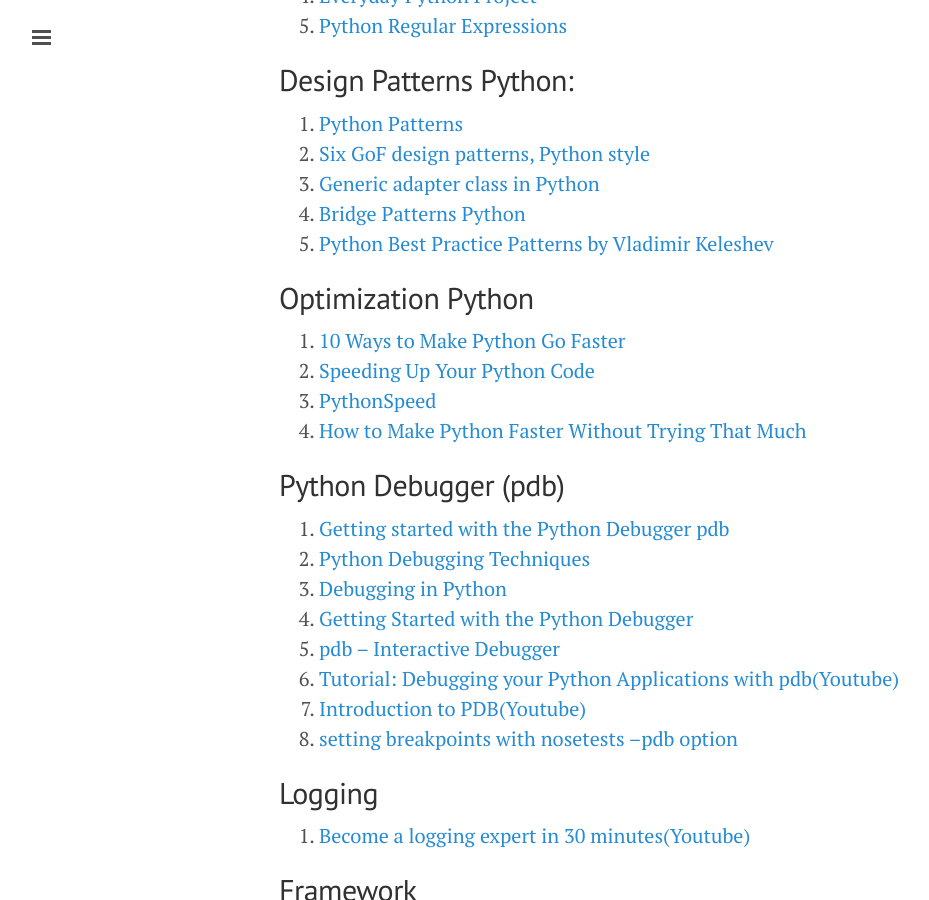
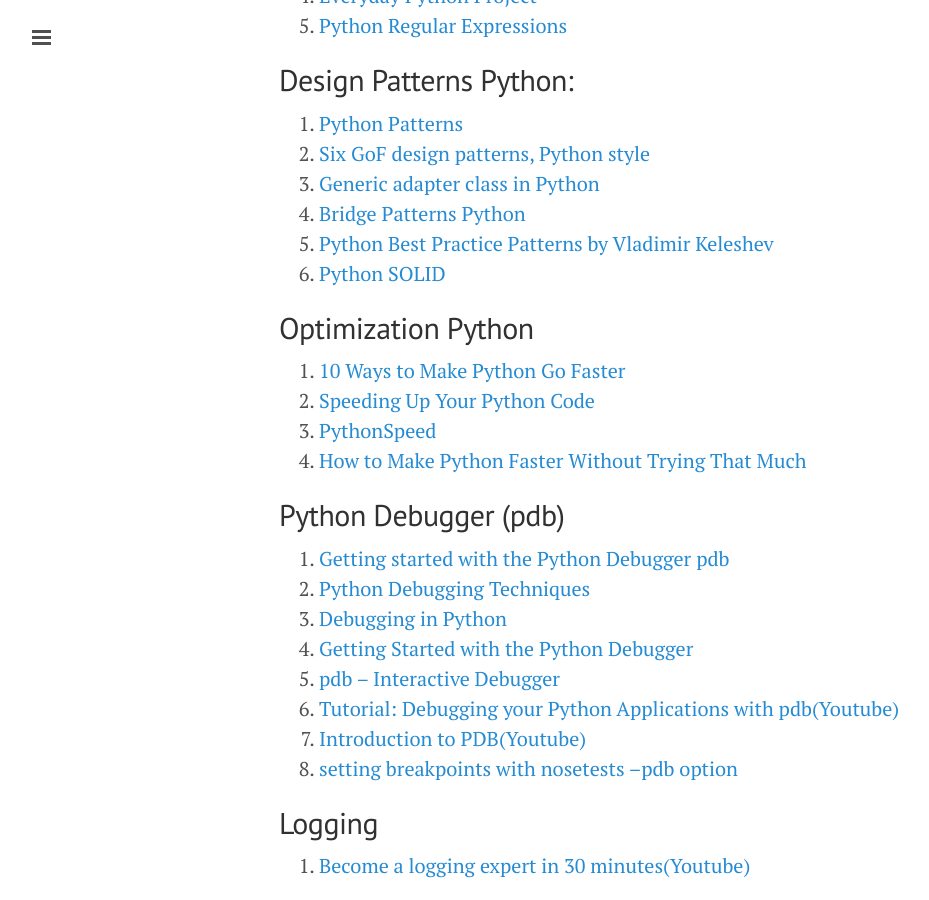
Before and after one commit to ibotdotout/ibotdotout.github.io, a Jekyll site: the page built from _posts/2014-06-08-python.md, in a window 1280 px wide and 900 px high, scrolled down 4310 px. Shown: the whole window, without its empty margins (1-930 px from the left). Built offline with Jekyll 4.4.1, drawn with Linux system fonts in a browser that asks for light colours; Markdown is read by kramdown in place of the engine named in the settings.

Commit message:
add SOLID slide

```diff
--- a/_posts/2014-06-08-python.md
+++ b/_posts/2014-06-08-python.md
@@ -175,6 +175,7 @@ $ autopep8 --in-place --aggressive --aggressive <filename>
 3. [Generic adapter class in Python](http://ginstrom.com/scribbles/2008/11/06/generic-adapter-class-in-python/)
 4. [Bridge Patterns Python](http://en.wikibooks.org/wiki/Computer_Science_Design_Patterns/Bridge_Pattern#Python)
 5. [Python Best Practice Patterns by Vladimir Keleshev](http://stevenloria.com/python-best-practice-patterns-by-vladimir-keleshev-notes/)
+6. [Python SOLID](http://www.slideshare.net/DrTrucho/python-solid)
 
 ## Optimization Python
 1. [10 Ways to Make Python Go Faster](http://ianwitham.wordpress.com/2009/12/18/making-python-programs-run-faster/)
```
